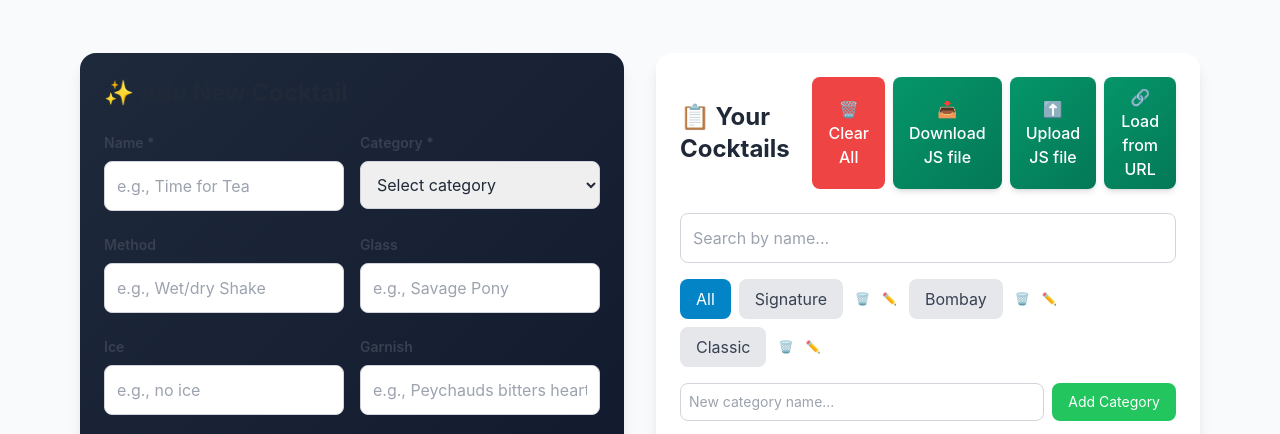
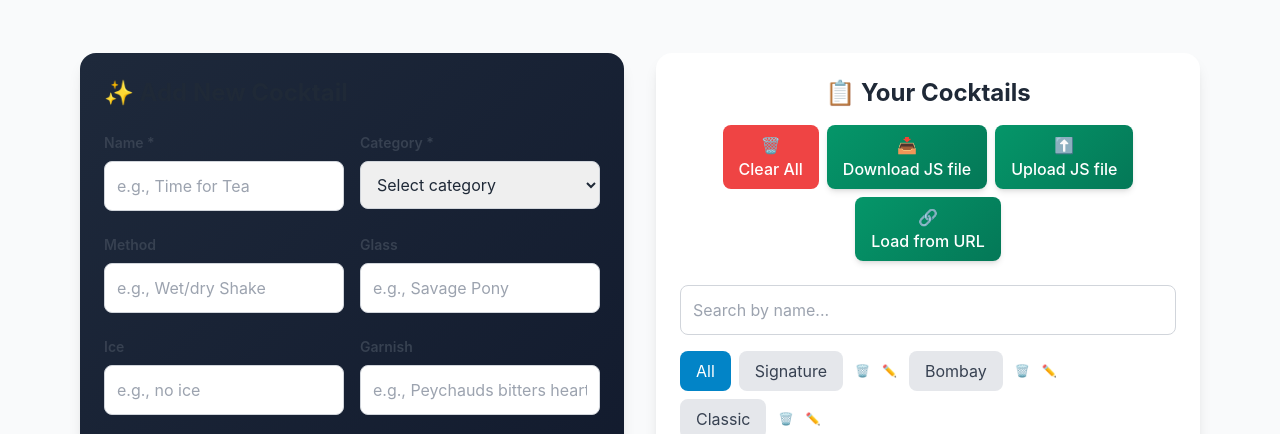
Before and after one commit to DemchaAV/Cockatails-list, a plain HTML site: page cocktail_builder.html in a window 1280 px wide. Shown: the part 123-557 px from the top of the page. Drawn offline with nearby package versions, Linux system fonts and the light colour scheme.

Commit message:
Update cocktail_builder.html

```diff
--- a/cocktail_builder.html
+++ b/cocktail_builder.html
@@ -174,9 +174,9 @@
             <!-- Cocktails List -->
             <div>
                 <div class="bg-white dark:bg-gray-800 p-6 rounded-2xl shadow-lg">
-                    <div class="flex justify-between items-center mb-6">
-                        <h2 class="text-2xl font-bold text-gray-800 dark:text-gray-200">📋 Your Cocktails</h2>
-                        <div class="flex gap-2">
+                    <div class="mb-6">
+                        <h2 class="text-2xl font-bold text-gray-800 dark:text-gray-200 text-center mb-4">📋 Your Cocktails</h2>
+                        <div class="flex flex-wrap gap-2 justify-center">
                             <button id="clearAllBtn" type="button"
                                 class="bg-red-500 hover:bg-red-600 text-white px-4 py-2 rounded-lg font-medium transition-all flex flex-col items-center justify-center">
                                 <span>🗑️</span>
```
